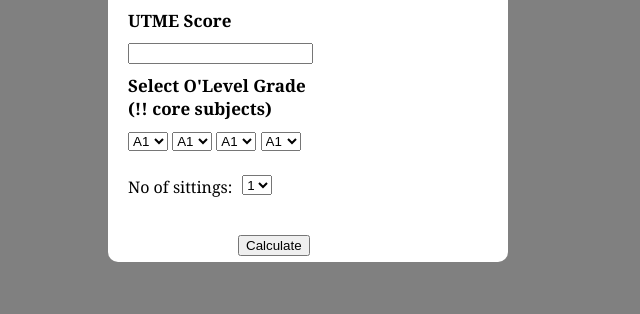
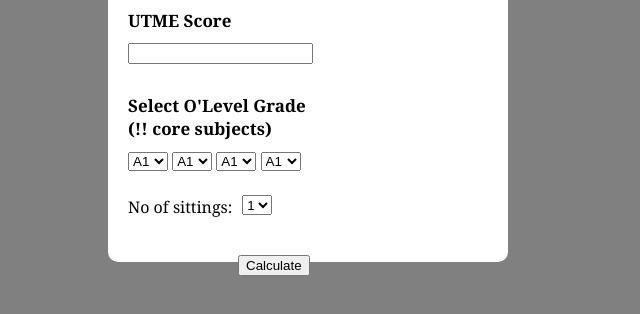
Before and after one commit to klint-techz/klint-techz, a plain HTML site: page index.html in a window 1280 px wide. Shown: the part 318-632 px from the top of the page, without its empty margins (0-640 px from the left). Drawn offline with Linux system fonts and the light colour scheme.

Commit message:
Update index.html

```diff
--- a/index.html
+++ b/index.html
@@ -13,7 +13,7 @@
    <h5 class="secondheader">UTME Score</h5>
    <input type="number" id="utmeScore" maxlength="3" min="2">
    </div>
-   <h5>Select O'Level Grade <br> (!! core subjects)</h5>
+   <h5 class="alone">Select O'Level Grade <br> (!! core subjects)</h5>
    <div class="first">
    <select id="g1" placeholder = "tttt">
    <OPtion value=" 90">A1</OPtion>
```
